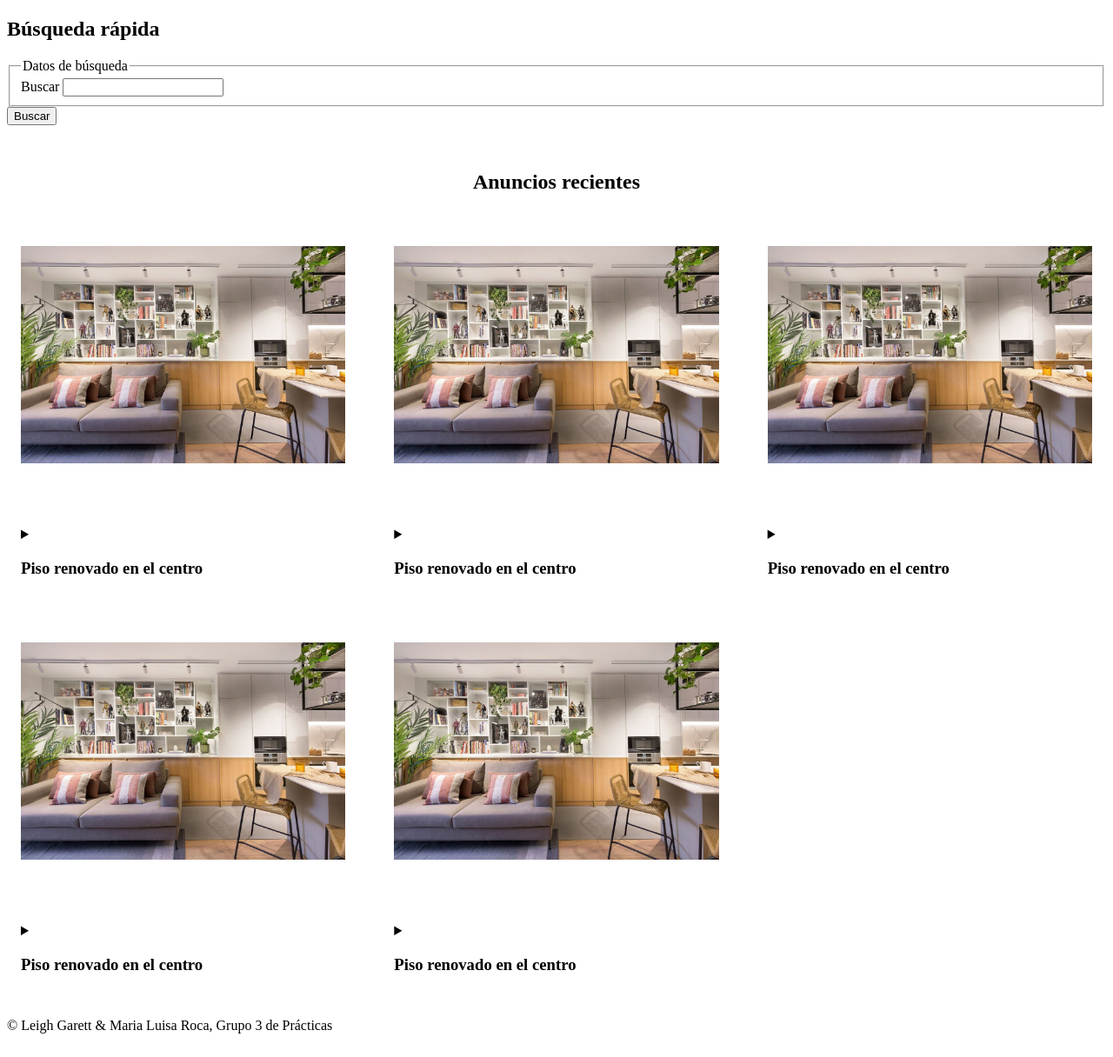
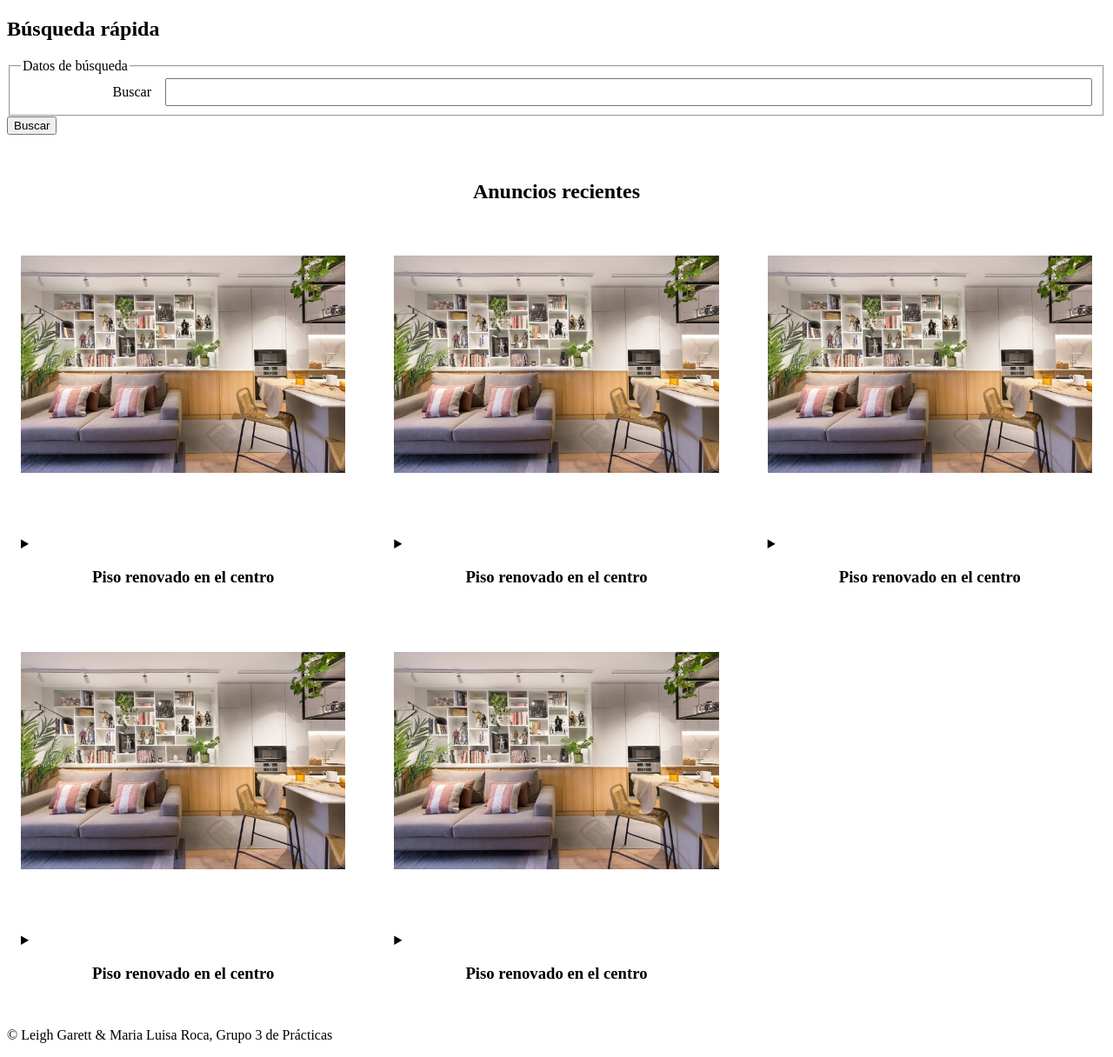
Before and after one commit to slg71/DAW, a PHP site: page / in a window 1280 px wide. Shown: the part 87-1303 px from the top of the page at 87% size. Before the commit the page ends 1276 px from the top, so only its background shows below. Run offline with PHP 8.4, Linux system fonts and the light colour scheme.

Commit message:
organizado anuncio y resultado para que sea igual que inicio

```diff
--- a/responsive.css
+++ b/responsive.css
@@ -78,7 +78,54 @@ Al principio de flex usar box-sizing:border-box;
 
 media query cambiar solo el ancho y ya cambias de movil, tablet y pc
 */
+#anuncio {
+    display: flex;
+    flex-direction: column;
+    align-items: center;
+    text-align: center;
 
+    max-width: 800px;
+    margin: 2rem auto;
+    padding: 1rem;
+}
+
+#anuncio > img:first-of-type {
+    width: 100%;
+    max-width: 600px;
+    height: auto;
+    object-fit: cover;
+    margin: 1rem 0;
+}
+
+#anuncio img:not(:first-of-type) {
+    width: 100px;
+    height: 70px;
+    object-fit: cover;
+    margin: 0.3rem;
+}
+
+#anuncio h2, h3 {
+    grid-column: 1 / -1;/* el título ocupa todas las columnas */
+    text-align: center;
+}
+
+fieldset {
+    display: grid;
+    grid-template-columns: 150px 1fr; /* label + input */
+    align-items: center;
+    gap: 0.8rem 1rem; /* espacio entre filas y columnas */
+    text-align: left;
+}
+
+fieldset label {
+    justify-self: end; /* alinea los labels a la derecha */
+}
+
+fieldset input {
+    width: 100%;
+    padding: 0.4rem;
+    box-sizing: border-box;
+}
 
 /* PARA MÓVIL */
 @media screen and (max-width: 480px){
@@ -108,14 +155,14 @@ media query cambiar solo el ancho y ya cambias de movil, tablet y pc
         gap: 1rem; /*margen*/
     }
 
-    #busqueda {
+    #busqueda, #login {
         display: flex;
         flex-direction: column;
         align-items: center;
         text-align: center;
     }
 
-    #busqueda form {
+    #busqueda form, #login form {
         width: 100%;
         max-width: 400px;
     }
@@ -164,14 +211,14 @@ media query cambiar solo el ancho y ya cambias de movil, tablet y pc
         margin: 0 auto;
     }
 
-    #busqueda {
+    #busqueda, #login {
         display: flex;
         flex-direction: column;
         align-items: center;
         text-align: center;
     }
 
-    #busqueda form {
+    #busqueda form, #login form {
         width: 100%;
         max-width: 400px;
     }
@@ -219,6 +266,18 @@ media query cambiar solo el ancho y ya cambias de movil, tablet y pc
         margin: 0 auto;
     }
 
+    #login {
+        display: flex;
+        flex-direction: column;
+        align-items: center;
+        text-align: center;
+    }
+
+    #login form {
+        width: 100%;
+        max-width: 400px;
+    }
+
     nav {
         display: flex;
         justify-content: flex-end;
--- a/resultado.html
+++ b/resultado.html
@@ -16,11 +16,12 @@
             <a href="publicar.html">Publicar anuncio</a>
             <a href="MenuRegistradoUsu.html">Menú de Usuario</a>
         </nav>
-
-    <h2>Resultado de Búsqueda</h2>
   </header>
 
   <main>
+    <section id="listado">
+      <h2>Resultado de Búsqueda</h2>
+
       <article>
             <a href="anuncio.html">
               <img src="piso.jpg" alt="Foto de piso 1">
@@ -84,6 +85,7 @@
               <button type="submit">Mensaje</button>
             </form>
           </article>
+    </section>
   </main>
 
   <footer>
```
Also changed, not shown: anuncio.html (+6 -6 lines). Lines whose indentation alone changed are shown as unchanged.
